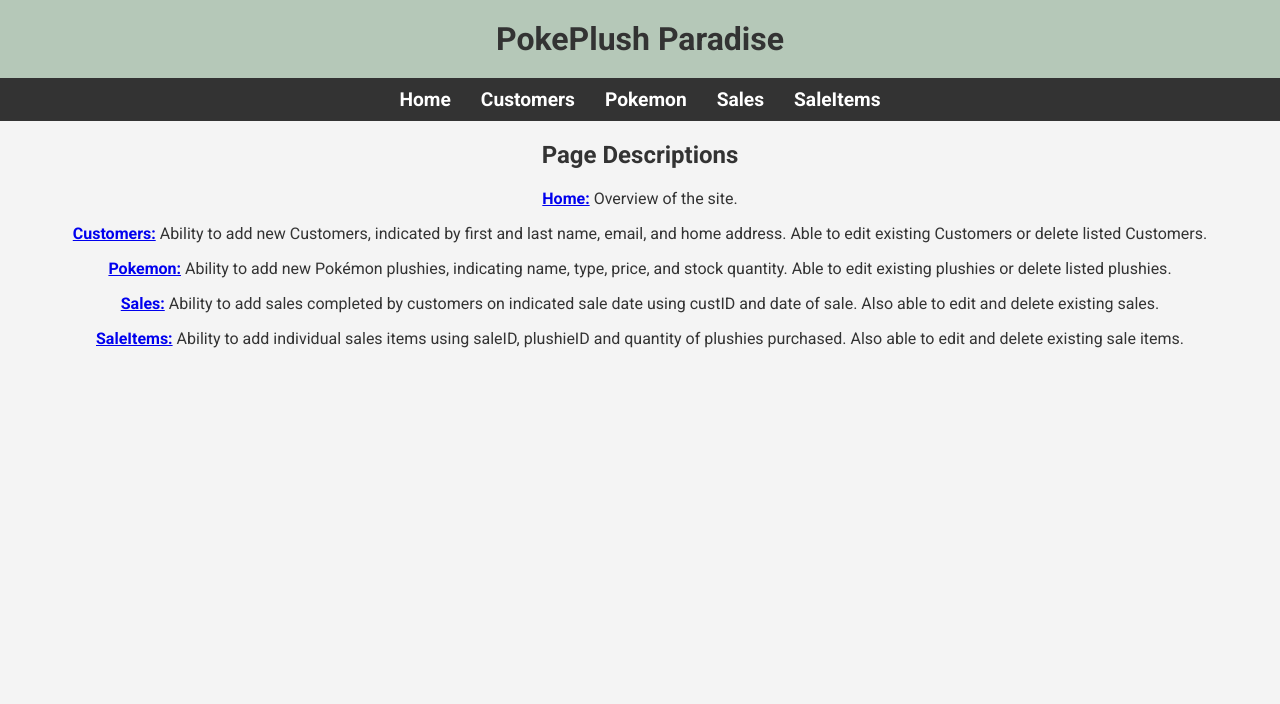
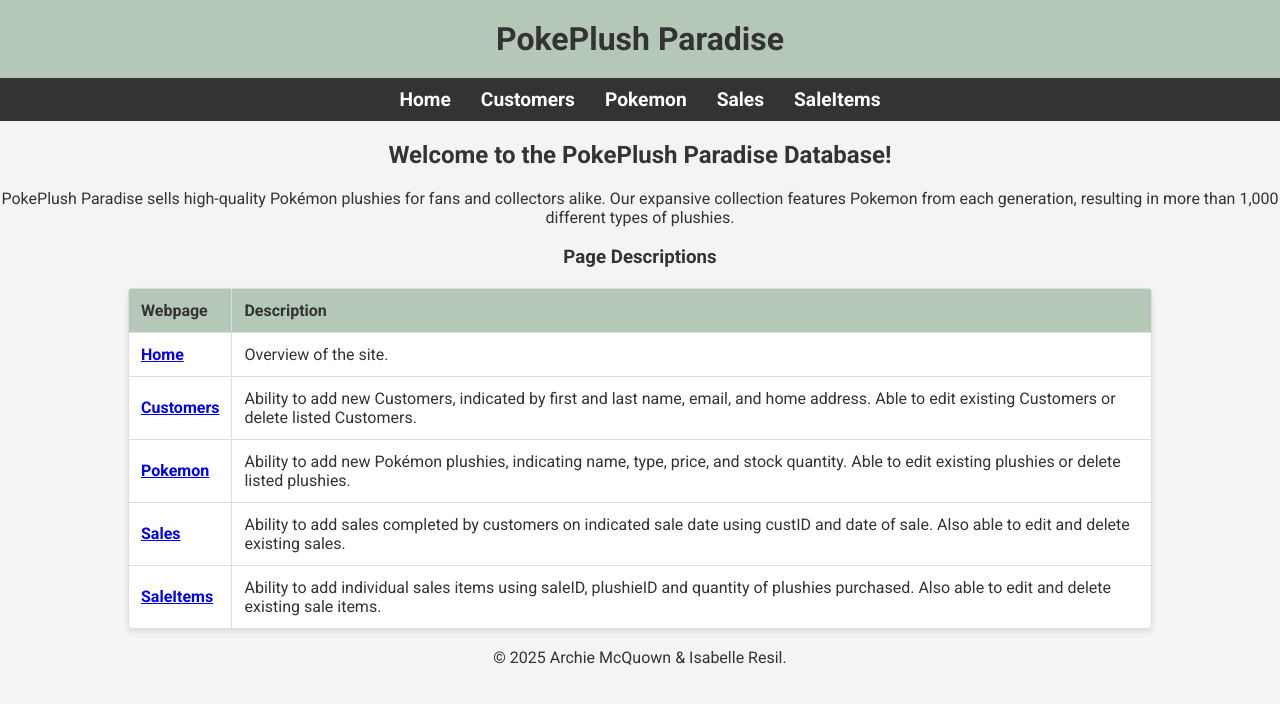
Before and after one commit to amcquown92/PokePlushDatabase, a Flask app: page / in a window 1280 px wide. Shown: the top 704 px of the page. Run offline with Flask 3, Linux system fonts and the light colour scheme; some libraries are stand-ins or nearby versions.

Commit message:
restructured page descriptions

```diff
--- a/templates/index.html
+++ b/templates/index.html
@@ -25,15 +25,45 @@
 
         </ul>
     </nav>
+    <main class="main-content">
+        <h2>Welcome to the PokePlush Paradise Database!</h2>
+        <p>PokePlush Paradise sells high-quality Pokémon plushies for fans and collectors alike. Our expansive
+            collection features Pokemon from each generation, resulting in more than 1,000 different types of plushies.</p>
     <section>
-        <h2>Page Descriptions</h2>
+        <h3>Page Descriptions</h3>
         <div id="Descriptions">
-            <p><strong><a href="{{ url_for('index') }}">Home:</a></strong> Overview of the site.</p>
-            <p><strong><a href="{{ url_for('customers') }}">Customers:</a></strong> Ability to add new Customers, indicated by first and last name, email, and home address. Able to edit existing Customers or delete listed Customers.</p>
-            <p><strong><a href="{{ url_for('pokemon') }}">Pokemon:</a></strong> Ability to add new Pokémon plushies, indicating name, type, price, and stock quantity. Able to edit existing plushies or delete listed plushies.</p>
-            <p><strong><a href="{{ url_for('sales') }}">Sales:</a></strong> Ability to add sales completed by customers on indicated sale date using custID and date of sale. Also able to edit and delete existing sales.</p>
-            <p><strong><a href="{{ url_for('sale_items') }}">SaleItems:</a></strong> Ability to add individual sales items using saleID, plushieID and quantity of plushies purchased. Also able to edit and delete existing sale items.</p>
+            <table>
+                <tr>
+                    <th>Webpage</th>
+                    <th>Description</th>
+                </tr>
+                <tr>
+                    <td><strong><a href="{{ url_for('index') }}">Home</a></strong></td>
+                    <td>Overview of the site.</td>
+                </tr>
+                <tr>
+                    <td><strong><a href="{{ url_for('customers') }}">Customers</a></strong></td>
+                    <td>Ability to add new Customers, indicated by first and last name, email, and home address. Able to edit existing Customers or delete listed Customers.</td>
+                </tr>
+                <tr>
+                    <td><strong><a href="{{ url_for('pokemon') }}">Pokemon</a></strong></td>
+                    <td>Ability to add new Pokémon plushies, indicating name, type, price, and stock quantity. Able to edit existing plushies or delete listed plushies.</td>
+                </tr>
+                <tr>
+                    <td><strong><a href="{{ url_for('sales') }}">Sales</a></strong></td>
+                    <td>Ability to add sales completed by customers on indicated sale date using custID and date of sale. Also able to edit and delete existing sales.</td>
+                </tr>
+                <tr>
+                    <td><strong><a href="{{ url_for('sale_items') }}">SaleItems</a></strong></td>
+                    <td>Ability to add individual sales items using saleID, plushieID and quantity of plushies purchased. Also able to edit and delete existing sale items.</td>
+                </tr>
+                <tr></tr>
+            </table>
         </div>
     </section>
+    </main>
+    <footer>
+        <p>&copy; 2025 Archie McQuown &amp; Isabelle Resil.</p>
+    </footer>
 </body>
 </html>
```
